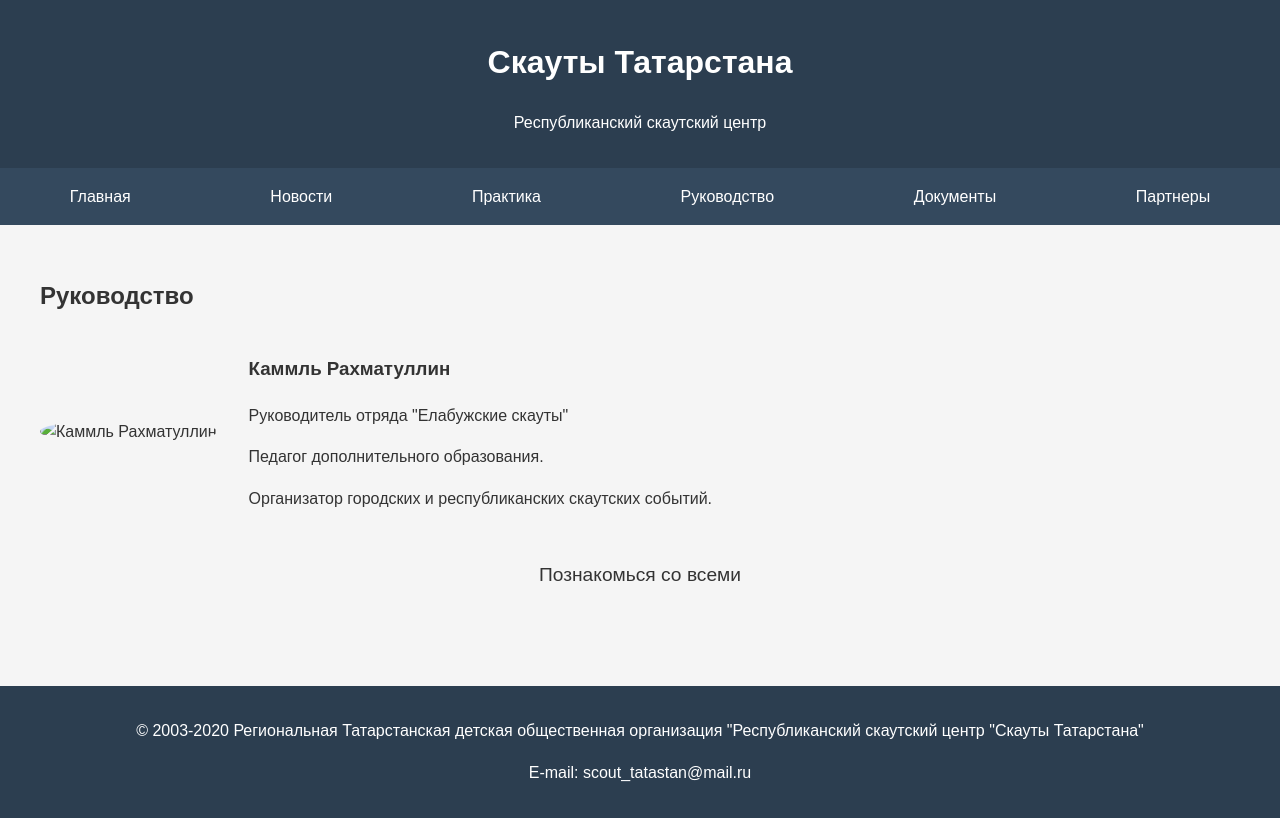
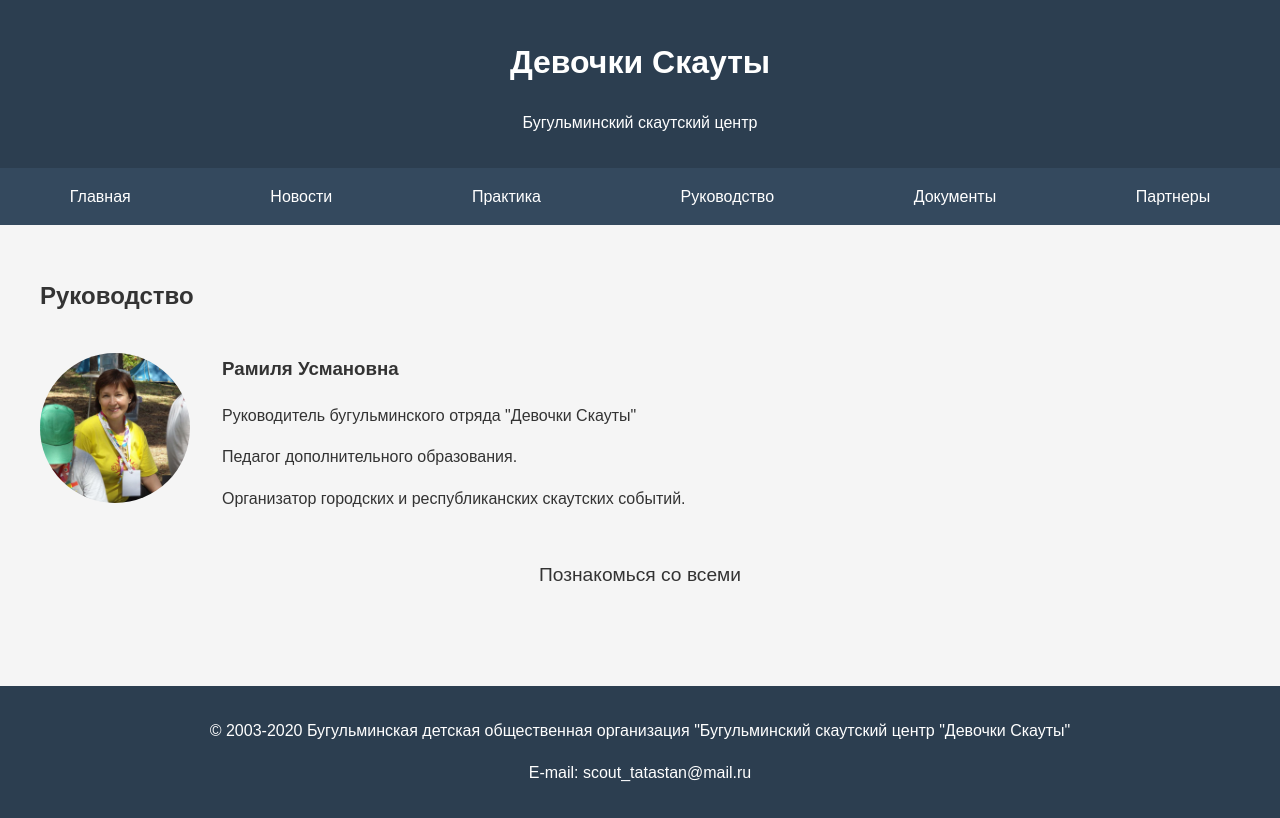
Before and after one commit to Bulat95/scout_site, a plain HTML site: page leadership.html in a window 1280 px wide. Drawn offline with Linux system fonts and the light colour scheme.

Commit message:
content leader

```diff
--- a/leadership.html
+++ b/leadership.html
@@ -3,13 +3,13 @@
 <head>
     <meta charset="UTF-8">
     <meta name="viewport" content="width=device-width, initial-scale=1.0">
-    <title>Руководство - Скауты Татарстана</title>
+    <title>Руководство - Девочки Скауты</title>
     <link rel="stylesheet" href="css/style.css">
 </head>
 <body>
     <header>
-        <h1>Скауты Татарстана</h1>
-        <p>Республиканский скаутский центр</p>
+        <h1>Девочки Скауты</h1>
+        <p>Бугульминский скаутский центр</p>
     </header>
 
     <nav>
@@ -29,11 +29,11 @@
         <section class="leader-profile">
             <div class="leader-photo">
                 <!-- Инструкция: заменить leader1.jpg на фото руководителя -->
-                <img src="images/leader1.jpg" alt="Каммль Рахматуллин">
+                <img src="images/leader1.jpg" alt="Рамиля Усмановна">
             </div>
             <div class="leader-info">
-                <h3>Каммль Рахматуллин</h3>
-                <p>Руководитель отряда "Елабужские скауты"</p>
+                <h3>Рамиля Усмановна</h3>
+                <p>Руководитель бугульминского отряда "Девочки Скауты"</p>
                 <p>Педагог дополнительного образования.</p>
                 <p>Организатор городских и республиканских скаутских событий.</p>
             </div>
@@ -45,7 +45,7 @@
     </main>
 
     <footer>
-        <p>© 2003-2020 Региональная Татарстанская детская общественная организация "Республиканский скаутский центр "Скауты Татарстана"</p>
+        <p>© 2003-2020 Бугульминская детская общественная организация "Бугульминский скаутский центр "Девочки Скауты"</p>
         <p>E-mail: scout_tatastan@mail.ru</p>
     </footer>
 
```
Also changed, not shown: index.html (+4 -4 lines), news.html (+4 -4 lines), partners.html (+4 -4 lines), practice.html (+4 -4 lines), images/leader1.jpg (added).
